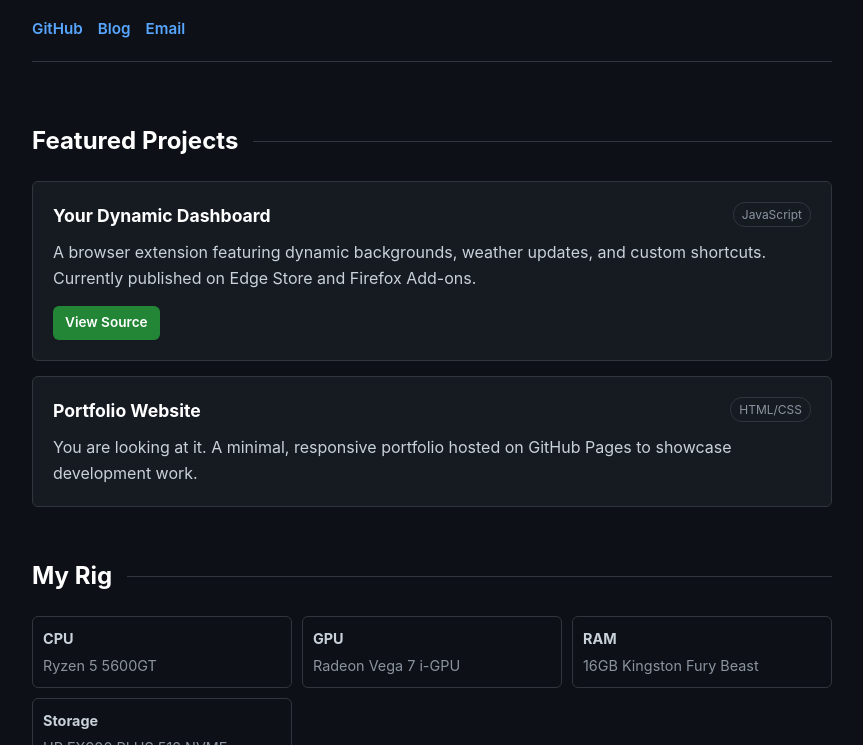
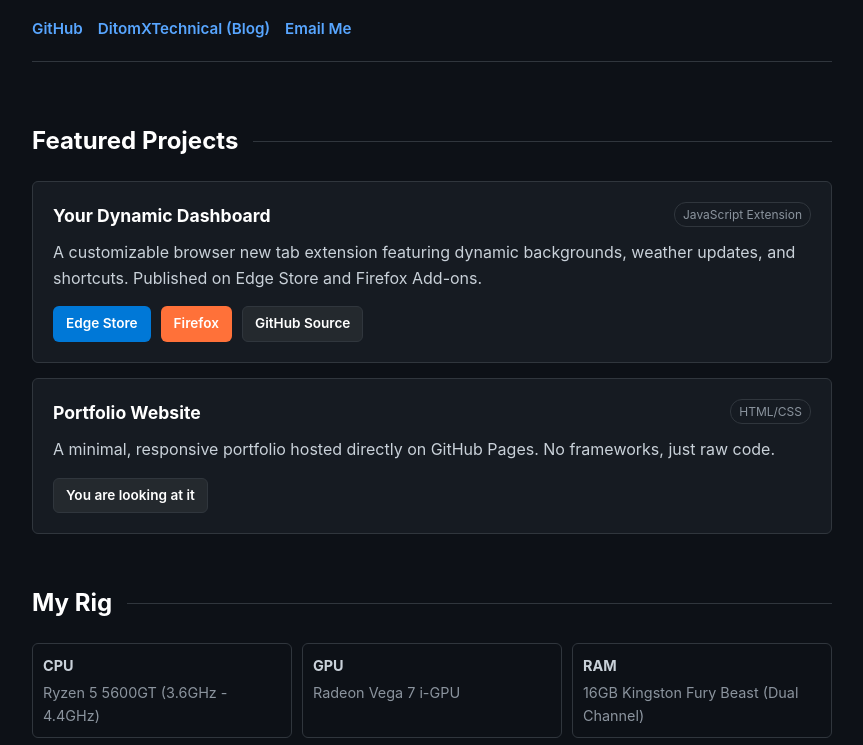
Before and after one commit to xtditom/xtditom.github.io, a plain HTML site: page index.html in a window 1280 px wide. Shown: the part 180-925 px from the top of the page, without its empty margins (208-1071 px from the left). Drawn offline with Linux system fonts and the light colour scheme.

Commit message:
Updated portfolio content

```diff
--- a/xtditom.html
+++ b/index.html
@@ -51,6 +51,8 @@
         .project-name { font-weight: bold; color: #ffffff; font-size: 1.1rem; }
         .tech-badge { font-size: 0.75rem; color: var(--text-muted); border: 1px solid var(--border); padding: 2px 8px; border-radius: 12px; }
 
+        /* --- BUTTONS --- */
+        .btn-group { margin-top: 15px; display: flex; gap: 10px; flex-wrap: wrap; }
         .btn {
             display: inline-block;
             background-color: var(--btn-bg);
@@ -59,12 +61,17 @@
             font-size: 0.85rem;
             border-radius: 6px;
             text-decoration: none;
-            margin-top: 15px;
             font-weight: 600;
+            border: 1px solid transparent;
         }
-        .btn:hover { background-color: #2ea043; }
+        .btn:hover { opacity: 0.9; }
 
-        /* --- SPECS LIST (For the PC Enthusiast) --- */
+        /* Button Colors */
+        .btn-edge { background-color: #0078D7; }
+        .btn-firefox { background-color: #ff7139; }
+        .btn-github { background-color: #24292e; border: 1px solid #30363d; }
+
+        /* --- SPECS LIST --- */
         .specs-list { list-style: none; display: grid; grid-template-columns: repeat(auto-fit, minmax(200px, 1fr)); gap: 10px; }
         .specs-list li { font-size: 0.9rem; color: var(--text-muted); border: 1px solid var(--border); padding: 10px; border-radius: 6px; }
         .specs-list strong { color: var(--text-main); display: block; margin-bottom: 4px; }
@@ -82,8 +89,8 @@
             <p class="tagline">Student (Class XII) • Web Developer • Hardware Enthusiast</p>
             <div class="social-nav">
                 <a href="https://github.com/xtditom" target="_blank">GitHub</a>
-                <a href="https://ditom.art.blog" target="_blank">Blog</a>
-                <a href="mailto:your-email@example.com">Email</a>
+                <a href="https://ditom.art.blog" target="_blank">DitomXTechnical (Blog)</a>
+                <a href="mailto:ditombaroi@gmail.com">Email Me</a>
             </div>
         </header>
 
@@ -93,10 +100,15 @@
             <div class="card">
                 <div class="card-header">
                     <span class="project-name">Your Dynamic Dashboard</span>
-                    <span class="tech-badge">JavaScript</span>
+                    <span class="tech-badge">JavaScript Extension</span>
                 </div>
-                <p>A browser extension featuring dynamic backgrounds, weather updates, and custom shortcuts. Currently published on Edge Store and Firefox Add-ons.</p>
-                <a href="https://github.com/xtditom/YourDynamicDashboard" class="btn" target="_blank">View Source</a>
+                <p>A customizable browser new tab extension featuring dynamic backgrounds, weather updates, and shortcuts. Published on Edge Store and Firefox Add-ons.</p>
+
+                <div class="btn-group">
+                    <a href="https://microsoftedge.microsoft.com/addons/detail/yourdynamicdashboard/phhofebhbmicnfhmmdgikiddaboljnec" class="btn btn-edge" target="_blank">Edge Store</a>
+                    <a href="https://addons.mozilla.org/en-US/firefox/addon/yourdynamicdashboard/" class="btn btn-firefox" target="_blank">Firefox</a>
+                    <a href="https://github.com/xtditom/YourDynamicDashboard" class="btn btn-github" target="_blank">GitHub Source</a>
+                </div>
             </div>
 
             <div class="card">
@@ -104,22 +116,27 @@
                     <span class="project-name">Portfolio Website</span>
                     <span class="tech-badge">HTML/CSS</span>
                 </div>
-                <p>You are looking at it. A minimal, responsive portfolio hosted on GitHub Pages to showcase development work.</p>
+                <p>A minimal, responsive portfolio hosted directly on GitHub Pages. No frameworks, just raw code.</p>
+                <div class="btn-group">
+                    <a href="#" class="btn btn-github">You are looking at it</a>
+                </div>
             </div>
         </section>
 
         <section>
             <h2>My Rig</h2>
             <ul class="specs-list">
-                <li><strong>CPU</strong> Ryzen 5 5600GT</li>
+                <li><strong>CPU</strong> Ryzen 5 5600GT (3.6GHz - 4.4GHz)</li>
                 <li><strong>GPU</strong> Radeon Vega 7 i-GPU</li>
-                <li><strong>RAM</strong> 16GB Kingston Fury Beast</li>
+                <li><strong>RAM</strong> 16GB Kingston Fury Beast (Dual Channel)</li>
                 <li><strong>Storage</strong> HP EX900 PLUS 512 NVME</li>
+                <li><strong>Case</strong> Maxcool Inferno MC5</li>
+                <li><strong>Monitor</strong> 100Hz Display</li>
             </ul>
         </section>
 
         <footer>
-            <p>&copy; 2025 Ditom Baroi. Built with code.</p>
+            <p>&copy; 2025 Ditom Baroi. Built with code & logic.</p>
         </footer>
 
     </div>
```
